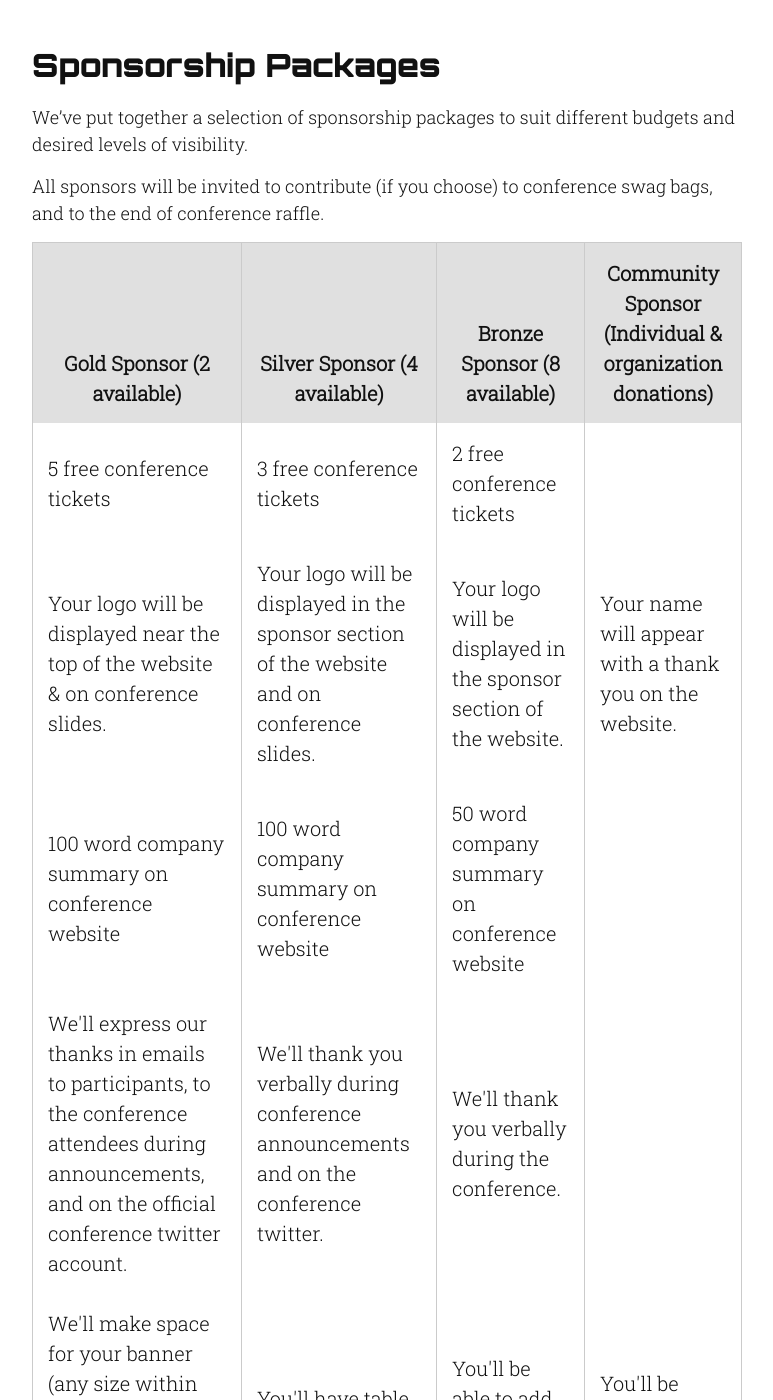
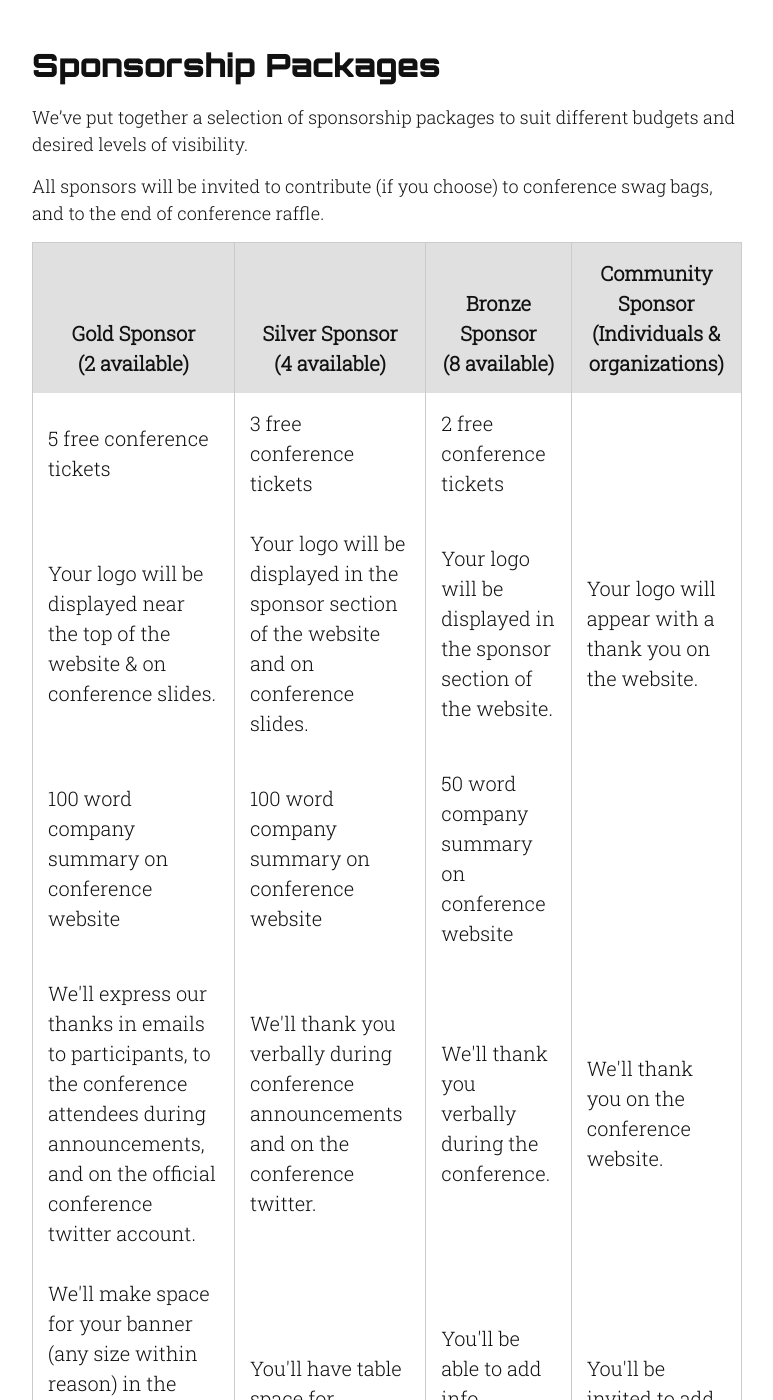
Before and after one commit to maitria/moonconf.org, a Jekyll site: the page built from sponsorship-prospectus/index.html, in a window 1280 px wide and 1400 px high, scrolled down 1537 px. Shown: the whole window, without its empty margins (253-1026 px from the left). Built offline with Jekyll 4.4.1, drawn with Linux system fonts in a browser that asks for light colours.

Commit message:
Fix community sponsors.

```diff
--- a/sponsorship-prospectus/index.html
+++ b/sponsorship-prospectus/index.html
@@ -46,10 +46,10 @@ layout: default
   <table>
     <thead>
       <tr>
-        <th>Gold Sponsor (2 available)</th>
-        <th>Silver Sponsor (4 available)</th>
-        <th>Bronze Sponsor (8 available)</th>
-        <th>Community Sponsor (Individual &amp; organization donations)</th>
+        <th>Gold Sponsor<br/>(2 available)</th>
+        <th>Silver Sponsor<br/>(4 available)</th>
+        <th>Bronze Sponsor<br/>(8 available)</th>
+        <th>Community Sponsor</br>(Individuals &amp; organizations)
       </tr>
     </thead>
     <tbody>
@@ -63,7 +63,7 @@ layout: default
         <td>Your logo will be displayed near the top of the website &amp; on conference slides.</td>
         <td>Your logo will be displayed in the sponsor section of the website and on conference slides.</td>
         <td>Your logo will be displayed in the sponsor section of the website.</td>
-        <td>Your name will appear with a thank you on the website.</td>
+        <td>Your logo will appear with a thank you on the website.</td>
       </tr>
       <tr><!--Summary-->
         <td>100 word company summary on conference website</td>
@@ -75,7 +75,7 @@ layout: default
         <td>We'll express our thanks in emails to participants, to the conference attendees during announcements, and on the official conference twitter account.</td>
         <td>We'll thank you verbally during conference announcements and on the conference twitter.</td>
         <td>We'll thank you verbally during the conference.</td>
-        <td></td>
+        <td>We'll thank you on the conference website.</td>
       </tr>
       <tr><!--Presence-->
         <td>We'll make space for your banner (any size within reason) in the conference area, and you'll have table space for conversations, swag, and info for attendees.</td>
```
